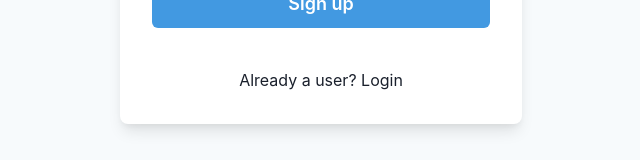
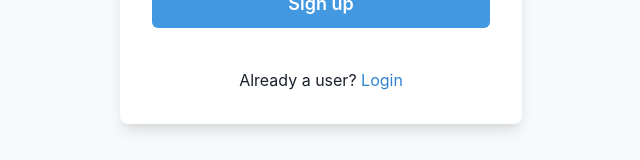
Before and after one commit to lorenzoc25/btracker-frontend, a Next.js app: page /signup in a window 1280 px wide. Shown: the part 555-715 px from the top of the page, without its empty margins (319-959 px from the left). Built offline with nearby package versions, Linux system fonts and the light colour scheme.

Commit message:
Add blue.500 color to login link
Signed-off-by: Xiaoyang Liu <siujoeng.lau@gmail.com>

```diff
--- a/pages/signup.tsx
+++ b/pages/signup.tsx
@@ -198,8 +198,15 @@ const SignUpPage: NextPage = () => {
                 <Text align="center">
                   Already a user?
                   {' '}
-                  <Link href="/login">
-                    Login
+                  <Link
+                    href="/login"
+                  >
+                    <Text
+                      as="span"
+                      color="blue.500"
+                    >
+                      Login
+                    </Text>
                   </Link>
                 </Text>
               </Stack>
```
